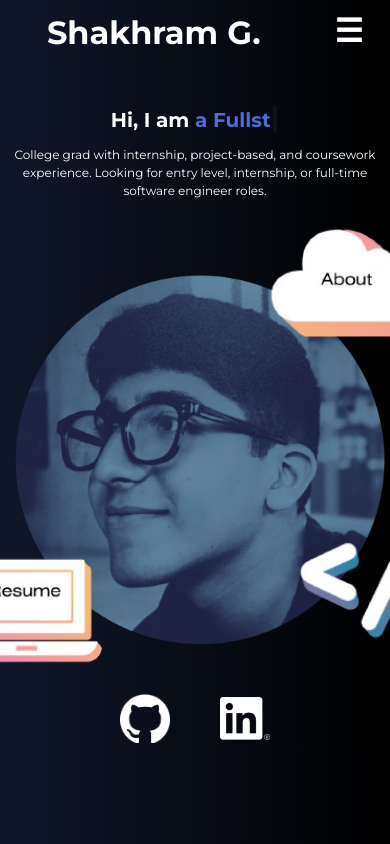
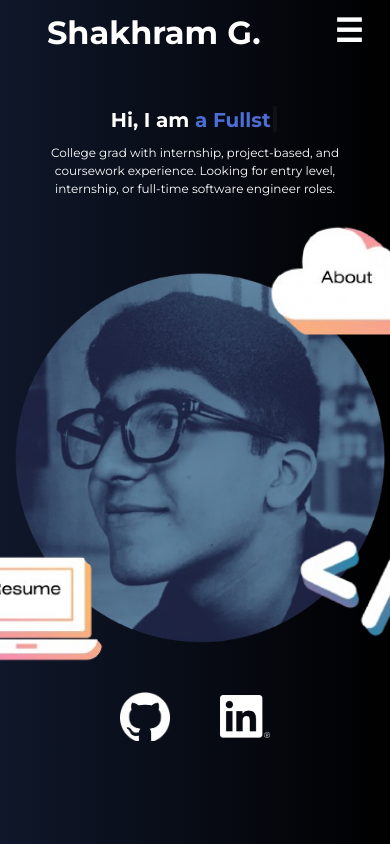
Before and after one commit to sgafurov/portfolio, a React (Create React App) app in the folder portfolio/: page / in a window 390 px wide. Shown: the top 844 px of the page. Built offline with nearby package versions, Linux system fonts and the light colour scheme.

Commit message:
Edit css for home page's intro paragraph

```diff
--- a/portfolio/src/styles/Home.css
+++ b/portfolio/src/styles/Home.css
@@ -90,6 +90,7 @@ body {
     word-wrap: break-word;
     font-size: 18px;
     line-height: 1.5;
+    margin: 10px;
 }
 
 .personal-links {
@@ -151,6 +152,7 @@ td {
 
     .intro-container {
         width: fit-content;
+        max-width: 350px;
     }
 
     p.intro {
```
